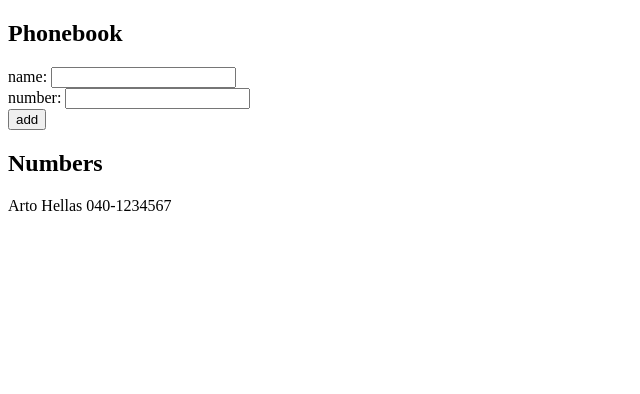
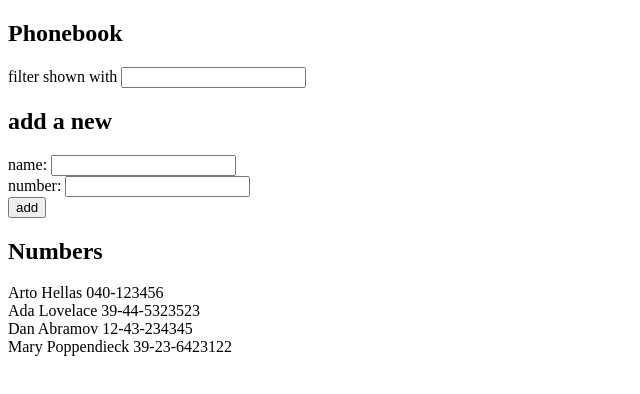
Before and after one commit to shojib116/fullstack-open, a React (Vite) app in the folder part2/phonebook/: page / in a window 1280 px wide. Shown: the top 394 px of the page, without its empty margins (0-640 px from the left). Built offline with nearby package versions, Linux system fonts and the light colour scheme.

Commit message:
2.9-completed

```diff
--- a/part2/phonebook/src/App.jsx
+++ b/part2/phonebook/src/App.jsx
@@ -2,10 +2,22 @@ import { useState } from "react";
 
 const App = () => {
   const [persons, setPersons] = useState([
-    { name: "Arto Hellas", number: "040-1234567" },
+    { name: "Arto Hellas", number: "040-123456", id: 1 },
+    { name: "Ada Lovelace", number: "39-44-5323523", id: 2 },
+    { name: "Dan Abramov", number: "12-43-234345", id: 3 },
+    { name: "Mary Poppendieck", number: "39-23-6423122", id: 4 },
   ]);
   const [newName, setNewName] = useState("");
   const [newNumber, setNewNumber] = useState("");
+  const [filterTerm, setFilterTerm] = useState("");
+
+  const filteredpersons =
+    filterTerm === ""
+      ? persons
+      : persons.filter(
+          (person) =>
+            person.name.toLowerCase().indexOf(filterTerm.toLowerCase()) !== -1
+        );
 
   const handleClick = (event) => {
     event.preventDefault();
@@ -21,6 +33,15 @@ const App = () => {
   return (
     <div>
       <h2>Phonebook</h2>
+      <div>
+        filter shown with{" "}
+        <input
+          type="text"
+          value={filterTerm}
+          onChange={(e) => setFilterTerm(e.target.value)}
+        />
+      </div>
+      <h2>add a new</h2>
       <form>
         <div>
           name:{" "}
@@ -40,8 +61,8 @@ const App = () => {
         </div>
       </form>
       <h2>Numbers</h2>
-      {persons.map((person) => (
-        <div key={person.name}>
+      {filteredpersons.map((person) => (
+        <div key={person.id}>
           {person.name} {person.number}
         </div>
       ))}
```
